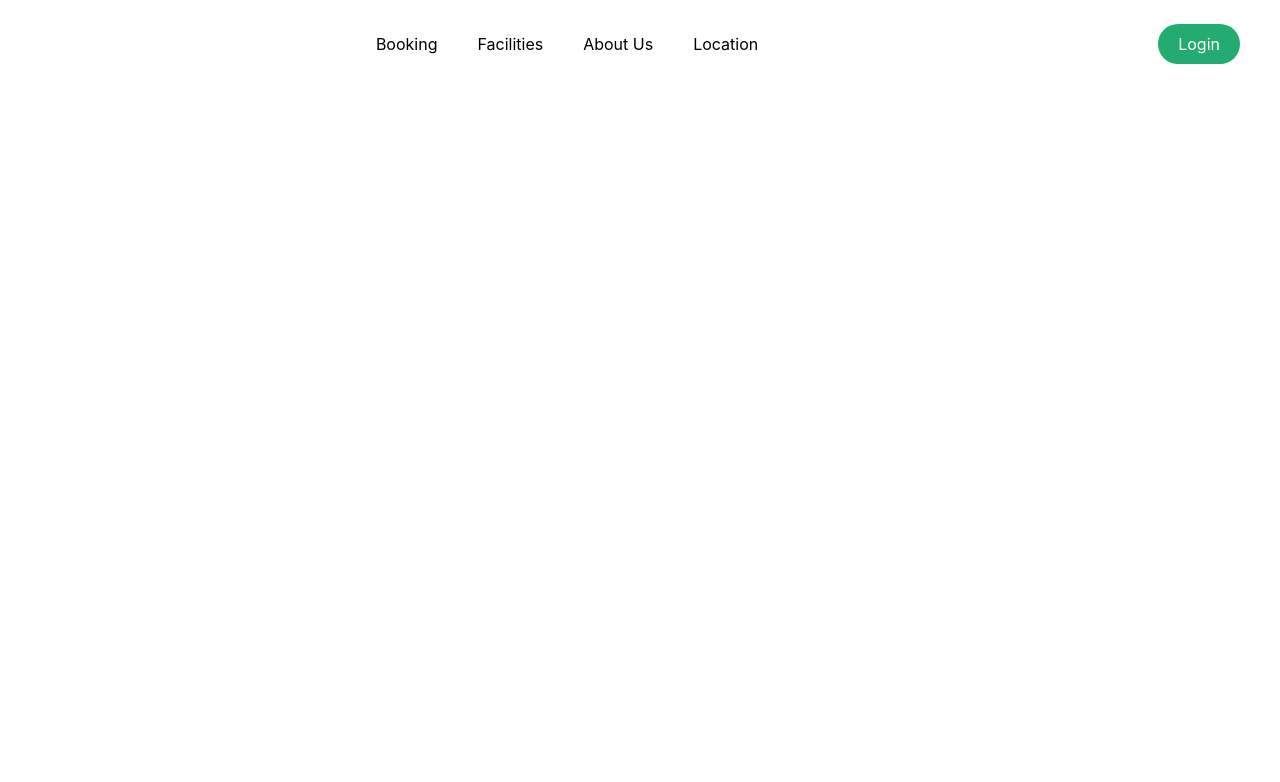
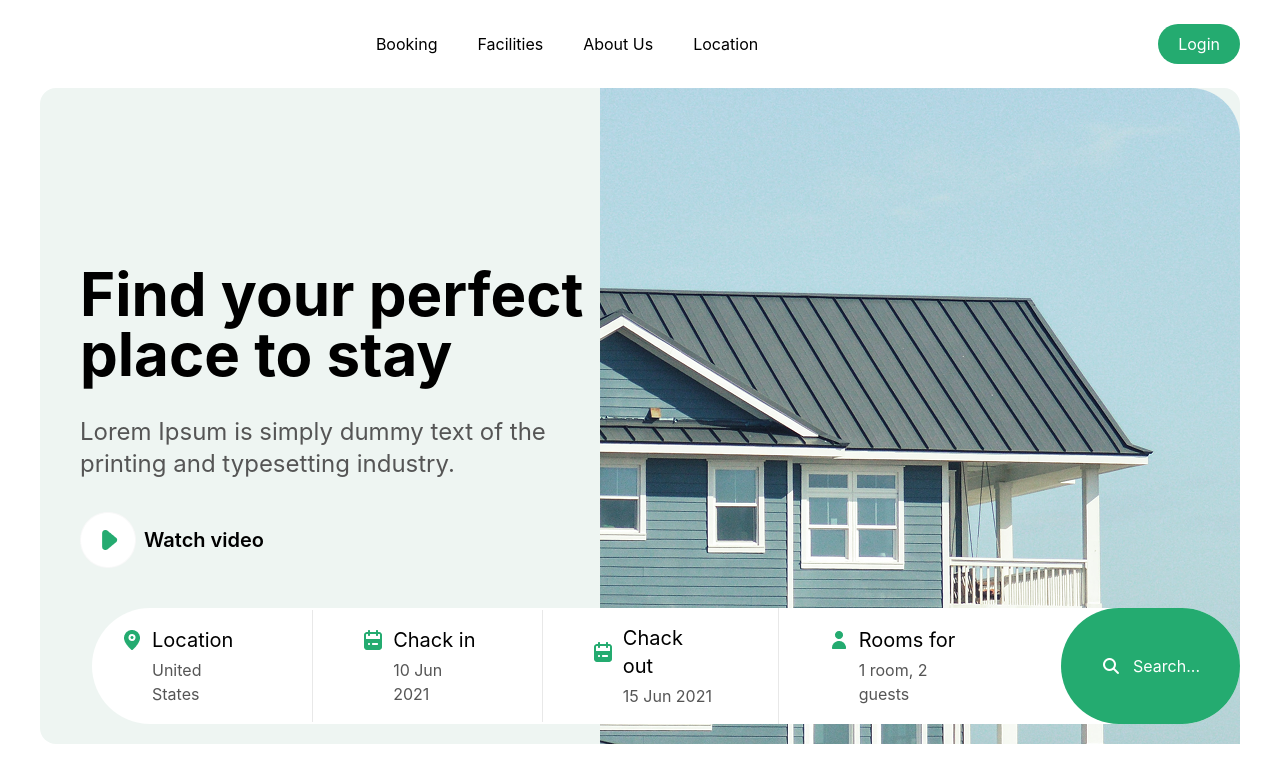
Before and after one commit to Vikingstrong/Class-Work-11, a website: page index.html in a window 1280 px wide. Drawn offline with nearby package versions, Linux system fonts and the light colour scheme; files that its build step writes are made by us from their sources.

Commit message:
Add section 1 on page 1

```diff
--- a/index.html
+++ b/index.html
@@ -18,5 +18,38 @@
         </nav>
         <button class="py-2 px-5 bg-[#24AB70] text-white rounded-3xl"><a href="src/page2.html">Login</a></button>
     </header>
+<main>
+    <section class="relative max-w-300 mx-5 lg:m-auto bg-[#eef5f2] rounded-2xl flex flex-col lg:flex-row lg:pr-0 lg:py-0 lg:items-center p-6 lg:p-10 gap-10 lg:gap-0">
+        <aside class="flex flex-col gap-8">
+            <h2 class="text-4xl lg:text-6xl font-bold">Find your perfect place to stay</h2>
+            <p class="text-[18px] lg:text-2xl text-[#555555]">Lorem Ipsum is simply dummy text of the printing and typesetting industry.</p>
+            <div class="flex items-center gap-2">
+                <img src="src/img/section1/imgplay.png" alt="">
+                <p class="text-[18px] lg:text-xl font-semibold">Watch video</p>
+            </div>
+        </aside>
+        <img class="rounded-2xl lg:rounded-none" src="src/img/section1/img.png" alt="">
+
+        <div class="hidden lg:flex gap-5 items-center absolute bg-white rounded-[100px] bottom-5 left-13">
+            <div class="flex flex-col gap-1 py-4 px-15 border-r border-[#E8E8E8]">
+                <h4 class="text-xl flex items-center gap-2"><img class="-ml-8" src="src/img/section1/icon1.png" alt="">Location</h4>
+                <p class="text-[#555555]">United States</p>
+            </div>
+            <div class="flex flex-col gap-1 py-4 px-15 border-r border-[#E8E8E8]">
+                <h4 class="text-xl flex items-center gap-2"><img class="-ml-8" src="src/img/section1/icon2.png" alt="">Chack in</h4>
+                <p class="text-[#555555]">10 Jun 2021</p>
+            </div>
+            <div class="flex flex-col gap-1 py-4 px-15 border-r border-[#E8E8E8]">
+                <h4 class="text-xl flex items-center gap-2"><img class="-ml-8" src="src/img/section1/icon2.png" alt="">Chack out</h4>
+                <p class="text-[#555555]">15 Jun 2021</p>
+            </div>
+            <div class="flex flex-col gap-1 py-4 px-15">
+                <h4 class="text-xl flex items-center gap-2"><img class="-ml-8" src="src/img/section1/icon3.png" alt="">Rooms for</h4>
+                <p class="text-[#555555]">1 room, 2 guests</p>
+            </div>
+            <p class="self-stretch bg-[#24AB70] text-white flex items-center px-10 rounded-[150px] gap-3"><i class="fa-solid fa-magnifying-glass"></i> Search...</p>
+        </div>
+    </section>
+</main>
 </body>
 </html>
```
Also changed, not shown: src/img/section1/icon1.png (added), src/img/section1/icon2.png (added), src/img/section1/icon3.png (added), src/img/section1/img.png (added), src/img/section1/imgplay.png (added).
